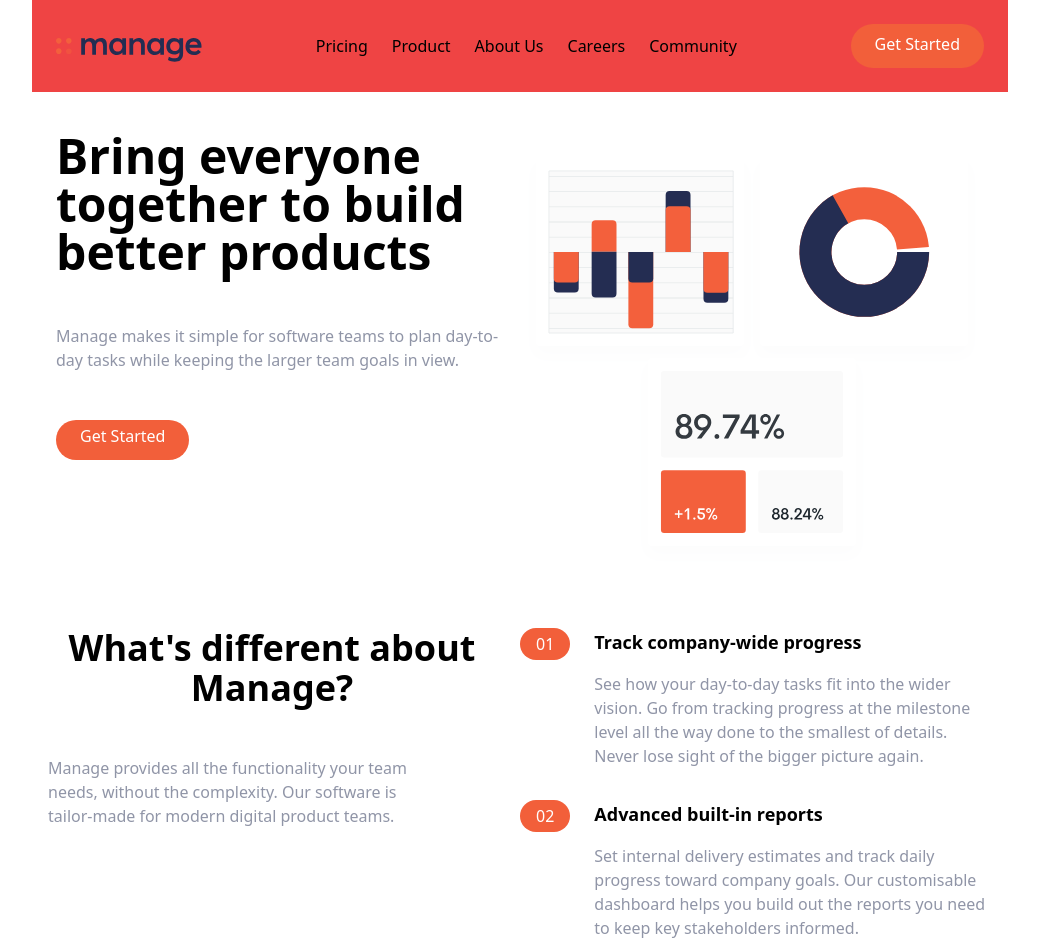
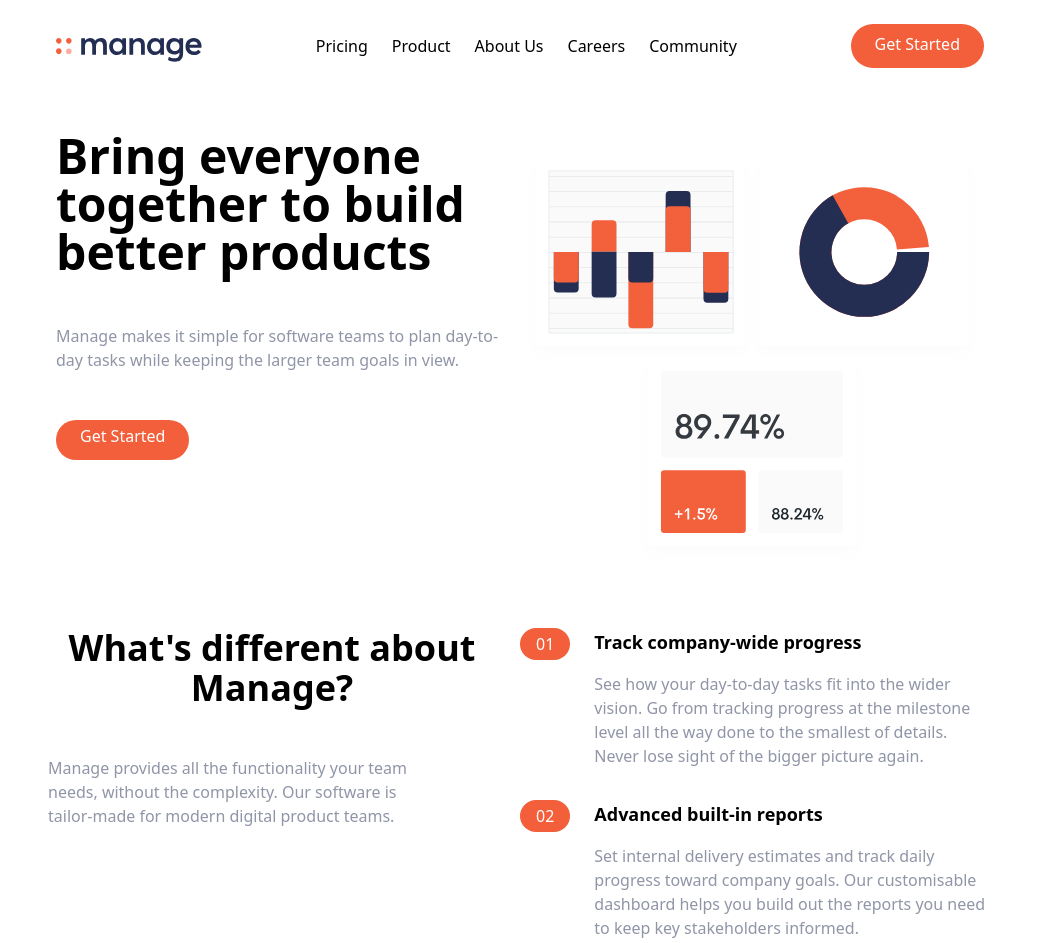
Before and after one commit to burnjoe/landing-page, a website: page index.html in a window 1280 px wide. Shown: the top 943 px of the page, without its empty margins (120-1159 px from the left). Drawn offline with Linux system fonts and the light colour scheme.

Commit message:
removed navbar bg

```diff
--- a/index.html
+++ b/index.html
@@ -12,7 +12,7 @@
   </head>
   <body>
     <!-- Navbar -->
-    <nav class="relative container bg-red-500 p-6 mx-auto">
+    <nav class="relative container p-6 mx-auto">
       <!-- Flex container -->
       <div class="flex items-center justify-between">
         <!-- Logo -->
```
